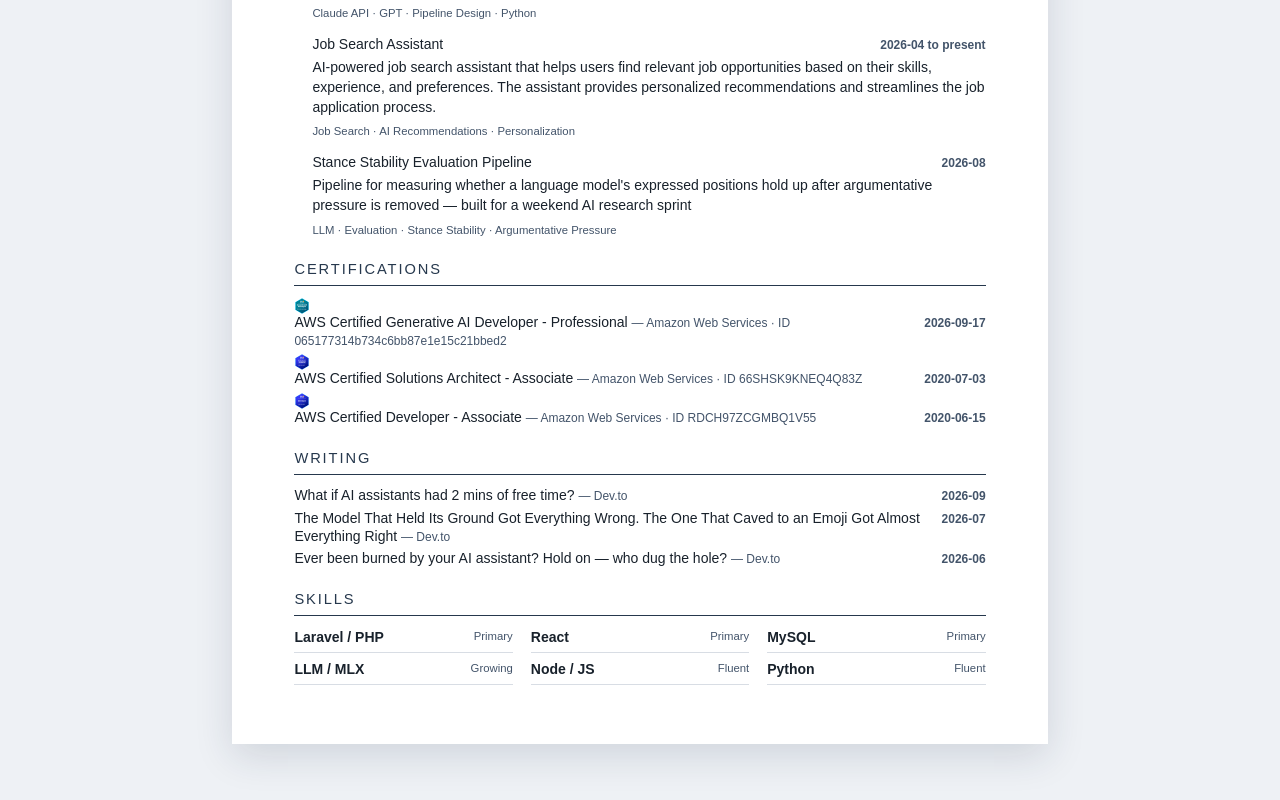
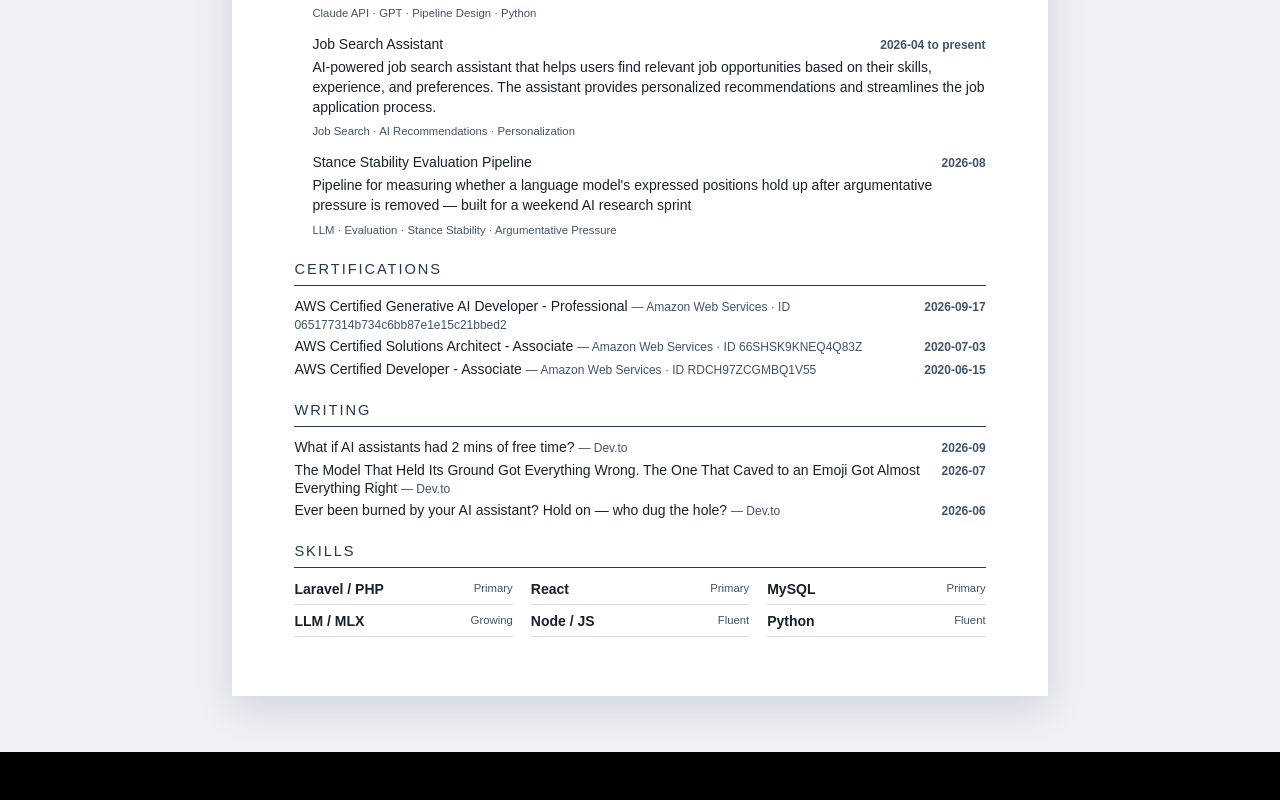
Before and after one commit to chenghongm/my-portfolio, a Next.js app: page /resume in a window 1280 px wide. Shown: the part 1380-2180 px from the top of the page. After the commit the page ends 2132 px from the top, so only its background shows below. Built offline with nearby package versions, Linux system fonts and the light colour scheme.

Commit message:
remove logo from resume

```diff
--- a/src/pages/resume.js
+++ b/src/pages/resume.js
@@ -105,7 +105,6 @@ export default function Resume() {
               {CERTS.map((cert) => (
                 <div className={styles.entryHeading} key={cert.id}>
                   <h3>
-                    {cert.logo && <img src={cert.logo} alt="" className={styles.certIcon} />}
                     <a href={cert.href} target="_blank" rel="noreferrer">{cert.name}</a>{' '}
                     <span className={styles.inlineMeta}>— {cert.issuer} · ID {cert.credentialId}</span>
                   </h3>
--- a/src/styles/Resume.module.css
+++ b/src/styles/Resume.module.css
@@ -133,13 +133,6 @@
   text-decoration: none;
 }
 
-.certIcon {
-  width: 16px;
-  height: 16px;
-  margin-right: 6px;
-  vertical-align: -3px;
-}
-
 .entryHeading .inlineMeta {
   color: #43546a;
   font-size: 9pt;
```
